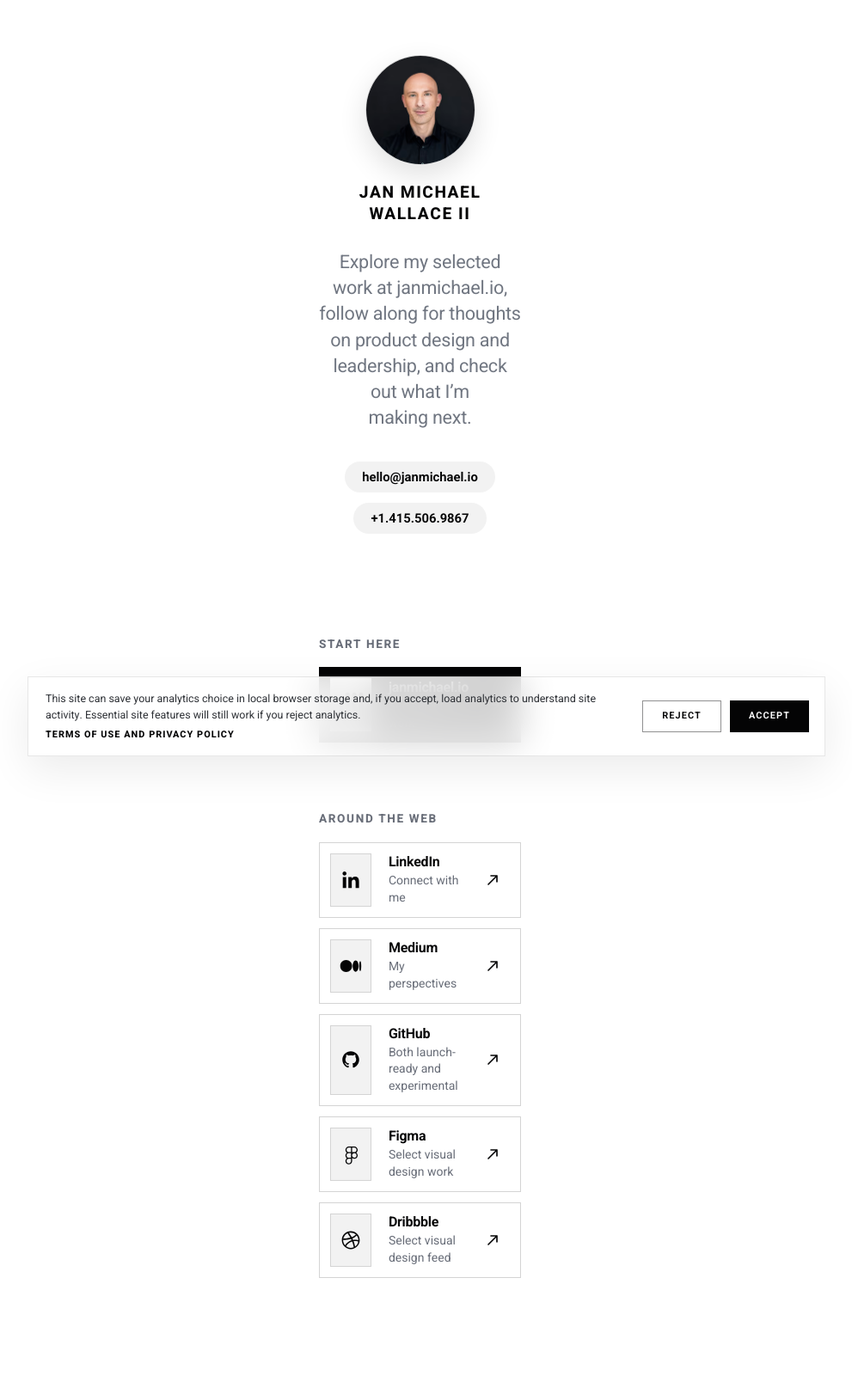
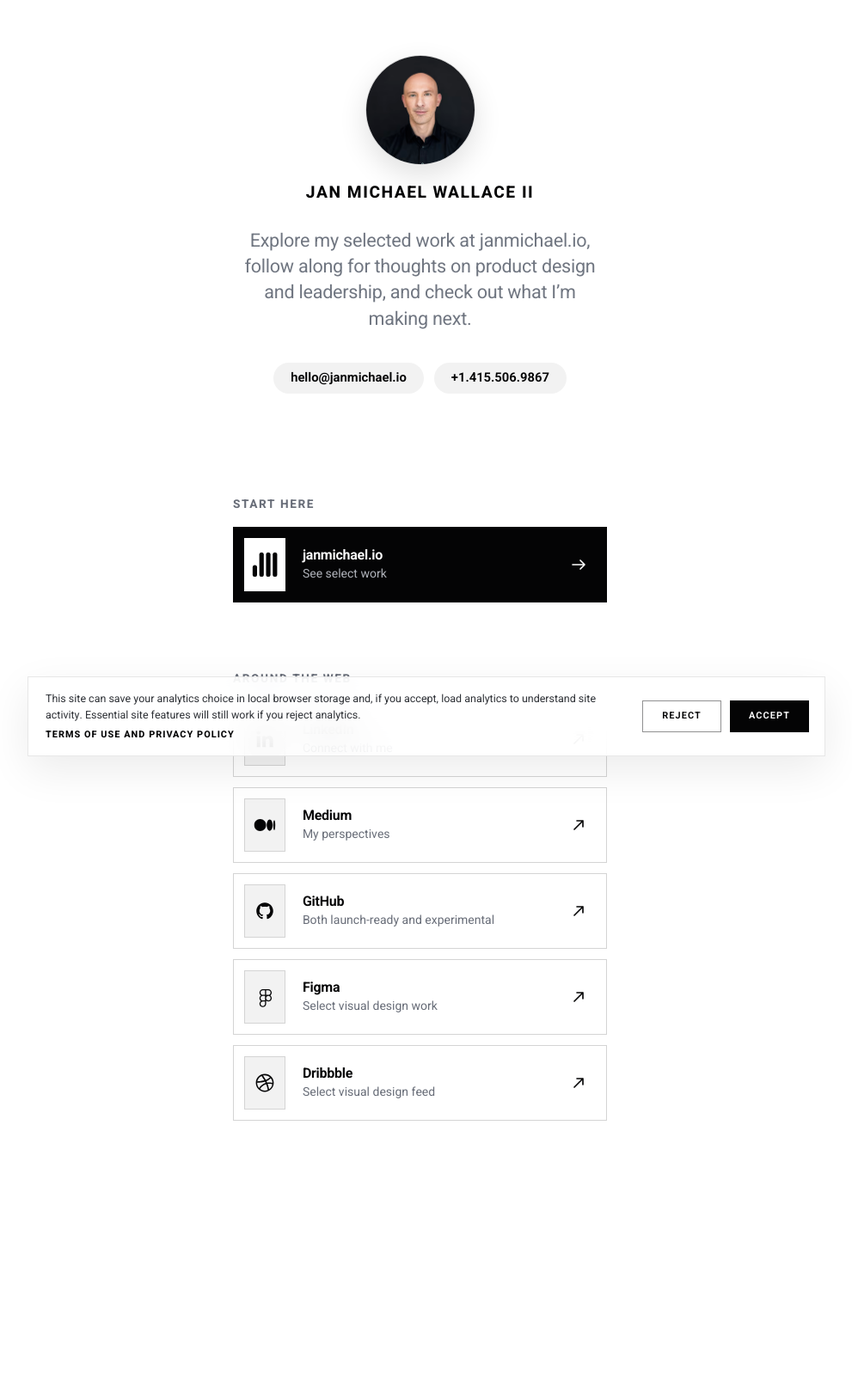
Before and after one commit to jmwii1981/portfolio_jekyll, a Jekyll site: the page built from links.markdown, in a window 1280 px wide. Shown: the whole page at 86% size, without its empty margins (144-1135 px from the left). Built offline with Jekyll 4.4.1, drawn with Linux system fonts in a browser that asks for light colours; after the commit the page ends 1432 px from its top, so only the background shows below that.

Commit message:
Widen links page container

```diff
--- a/_config.yml
+++ b/_config.yml
@@ -3,7 +3,7 @@ email: hello@janmichael.io
 description: "Jan Michael Wallace II is a fractional product design leader helping growing companies turn product ambiguity into clear strategy, scalable systems, and durable shipped work."
 baseurl: ""
 url: "https://janmichael.io"
-asset_version: "2026.08.26.11"
+asset_version: "2026.08.26.12"
 github_username: jmwii1981
 sass:
   sass_dir: _sass
--- a/_sass/pages/_links.scss
+++ b/_sass/pages/_links.scss
@@ -2,7 +2,7 @@
     align-items: stretch;
     justify-content: flex-start;
     margin-top: 0;
-    width: min(100%, 27.5rem);
+    width: min(100%, 40rem);
 }
 
 .links-profile {
```
